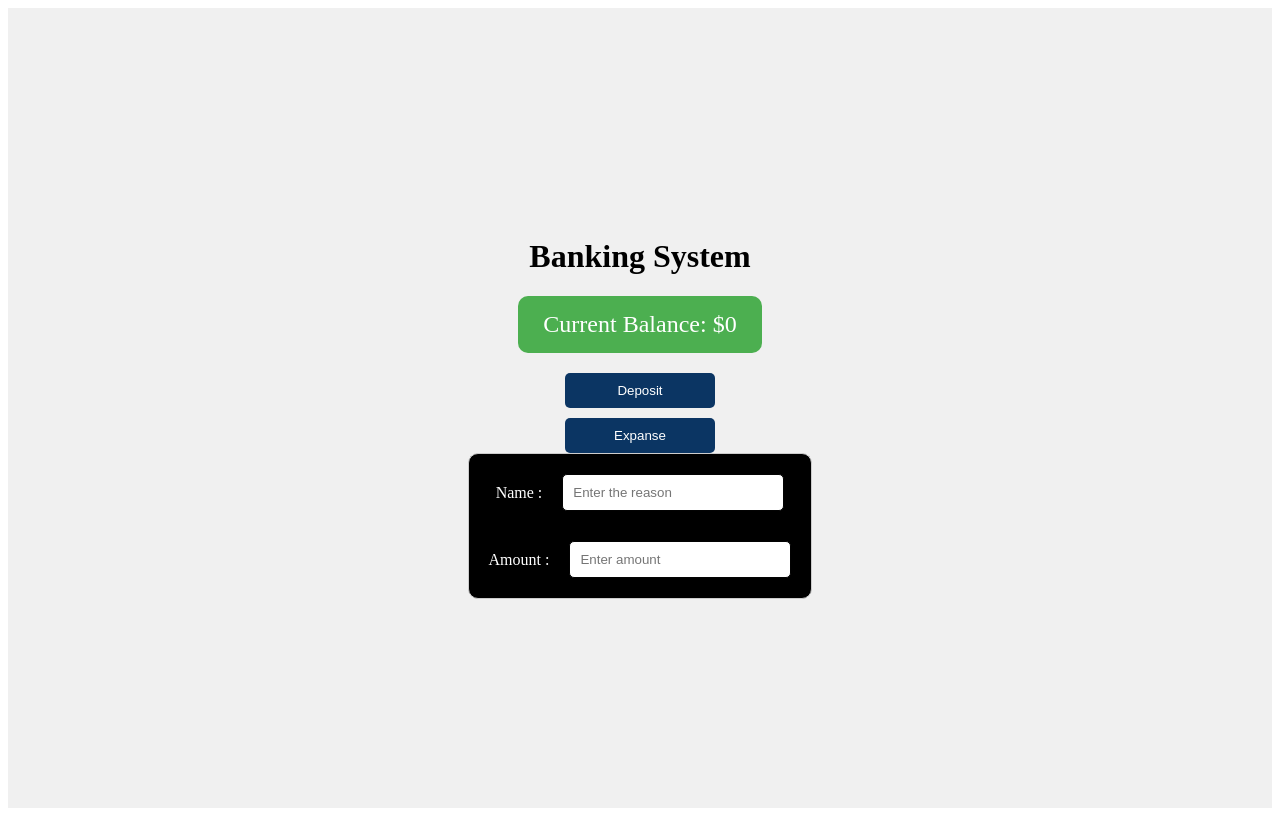
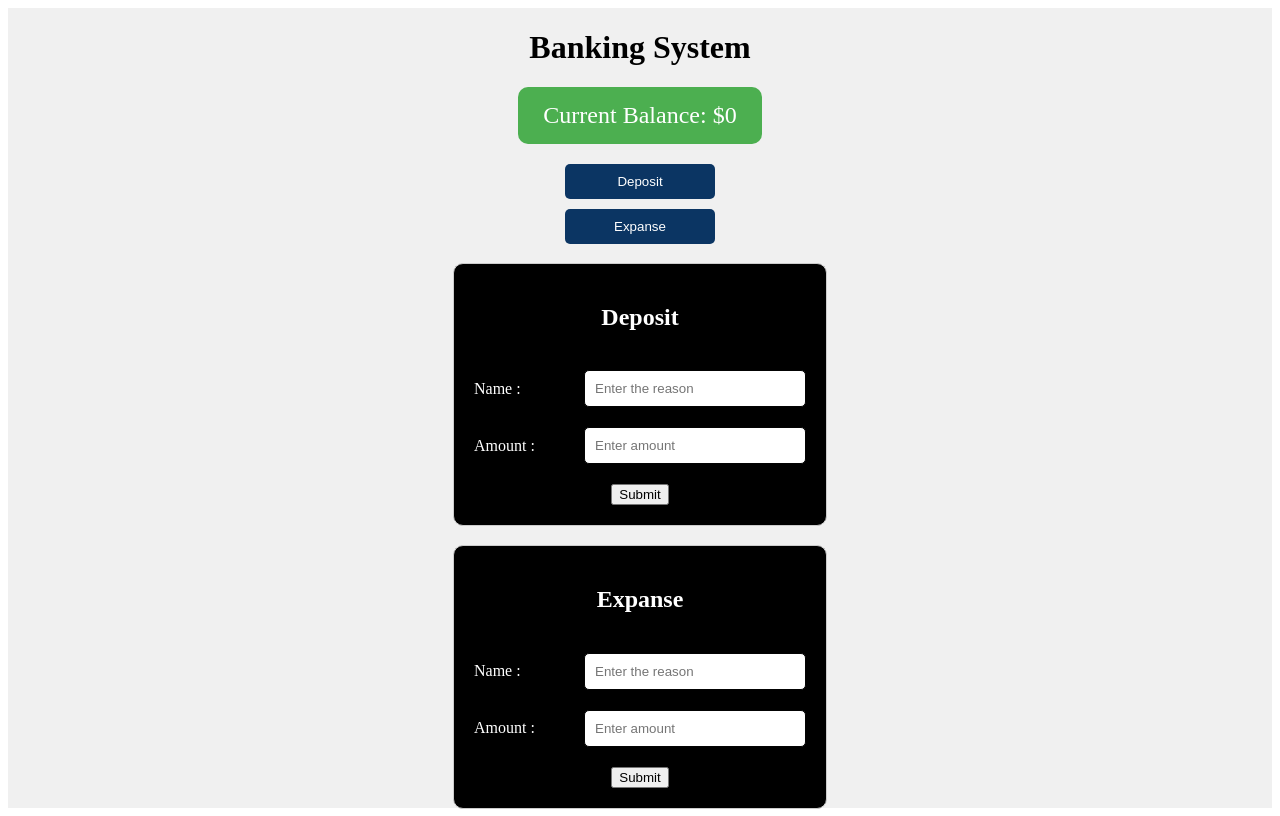
Before and after one commit to Juba1r/Banking-system, a React (Vite) app in the folder banking system/: page / in a window 1280 px wide. Built offline with nearby package versions, Linux system fonts and the light colour scheme.

Commit message:
dividation

```diff
--- a/banking system/src/Component/Banking.css
+++ b/banking system/src/Component/Banking.css
@@ -49,16 +49,18 @@ input {
   margin-bottom: 20px;
 }
 
-.inptmodify{
+.inptmodify-deposit,
+.inptmodify-expanse{
   display: flex;
   flex-direction: column;
   align-items: center;
-  gap: 30px;
+  gap: 20px;
   padding: 20px;
   border: 1px solid #ccc;
   border-radius: 10px;
   background-color: #000000;
   color: white;
+  margin-top: 5%;
 }
 
 .name-container,
@@ -72,4 +74,14 @@ input {
 .name-container label,
 .amount-container label {
   margin-bottom: 0;
+  width: 100px;
 }
+
+.name-container input,
+.amount-container input {
+  width: 200px;
+}
+
+.submit-btn{
+
+}
--- a/banking system/src/Component/Banking.jsx
+++ b/banking system/src/Component/Banking.jsx
@@ -1,15 +1,15 @@
-import { useState } from 'react';
-import './Banking.css';
+import { useState } from "react";
+import "./Banking.css";
 
 const Banking = () => {
   const [balance, setBalance] = useState(0);
-  const [amount, setAmount] = useState('');
+  const [amount, setAmount] = useState("");
 
   function Deposit() {
     const depositBy = parseFloat(amount);
     if (depositBy > 0) {
       setBalance(balance + depositBy);
-      setAmount('');
+      setAmount("");
     }
   }
 
@@ -17,7 +17,7 @@ const Banking = () => {
     const expanseBy = parseFloat(amount);
     if (expanseBy > 0 && expanseBy <= balance) {
       setBalance(balance - expanseBy);
-      setAmount('');
+      setAmount("");
     }
   }
 
@@ -27,38 +27,65 @@ const Banking = () => {
       <div className="current-balance">Current Balance: ${balance}</div>
       <div className="input-container">
         <div className="button-group">
-          <button className="button-52" onClick={Deposit}>Deposit</button>
-          <button className="button-52" onClick={expanse}>Expanse</button>
+          <button className="button-52" onClick={Deposit}>
+            Deposit
+          </button>
+          <button className="button-52" onClick={expanse}>
+            Expanse
+          </button>
         </div>
 
-        <div className="inptmodify">
+        <div className="inptmodify-deposit">
+        <h2>Deposit</h2>
+          <div className="name-container">
+            <label htmlFor="Name">Name : </label>
+
+            <input type="Name" placeholder="Enter the reason" />
+          </div>
+
+          <div className="amount-container">
+            <label htmlFor="amount">Amount : </label>
+
+            <input
+              type="number"
+              value={amount}
+              onChange={(e) => setAmount(e.target.value)}
+              placeholder="Enter amount"
+            />
+          </div>
+
+          <button className="submit-btn">Submit</button>
 
 
-        <div className="name-container">
+        </div>
+        <div className="inptmodify-expanse">
 
-<label htmlFor="Name">Name : </label>
-<br />
+          <h2>Expanse</h2>
 
-<input type="Name" placeholder='Enter the reason'/>
-</div>
+          <div className="name-container">
+            <label htmlFor="Name">Name : </label>
+
+            <input type="Name" placeholder="Enter the reason" />
+          </div>
 
           <div className="amount-container">
+            <label htmlFor="amount">Amount : </label>
 
-          <label htmlFor="amount">Amount : </label>
-          <br />
+            <input
+              type="number"
+              value={amount}
+              onChange={(e) => setAmount(e.target.value)}
+              placeholder="Enter amount"
+            />
+          </div>
 
-        <input
-          type="number"
-          value={amount}
-          onChange={(e) => setAmount(e.target.value)}
-          placeholder="Enter amount"
-        />
-          </div>
+          <button className="submit-btn">Submit</button>
+
 
         </div>
       </div>
     </div>
   );
-}
+};
 
 export default Banking;
```
